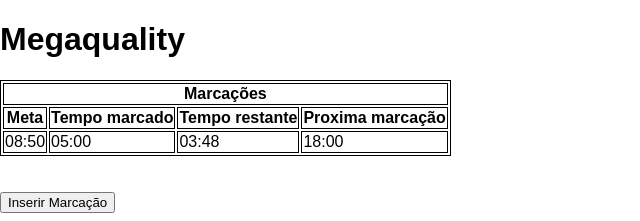
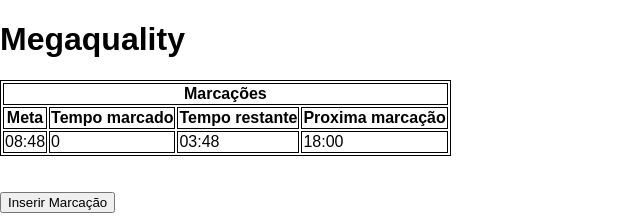
Before and after one commit to brunomrpx/megatime, a React (Create React App) app: page / in a window 1280 px wide. Shown: the top 221 px of the page, without its empty margins (0-640 px from the left). Built offline with nearby package versions, Linux system fonts and the light colour scheme; the HTML template or start-up script is replaced by a standard one.

Commit message:
Started TimeDashboard development

```diff
--- a/src/App.js
+++ b/src/App.js
@@ -3,6 +3,8 @@
 
 import Table from './components/Timesheet/Table';
 import NewEntryButton from './components/Timesheet/NewEntryButton';
+import GoalTime from './components/TimeDashboard/GoalTime'
+import CompletedTime from './components/TimeDashboard/CompletedTime';
 
 class App extends Component {
   constructor(props) {
@@ -38,8 +40,12 @@
           </thead>
           <tbody>
             <tr>
-              <td>08:50</td>
-              <td>05:00</td>
+              <td>
+                <GoalTime value={'08:48'} />
+              </td>
+              <td>
+                <CompletedTime entries={this.state.entries} />
+              </td>
               <td>03:48</td>
               <td>18:00</td>
             </tr>
--- /dev/null
+++ b/src/components/TimeDashboard/CompletedTime.js
@@ -0,0 +1,30 @@
+import React, { Component } from 'react';
+
+class CompletedTime extends Component {
+  render() {
+    console.log('entries: ', this.props.entries);
+
+    let entries = this.props.entries;
+
+    let timeInMiliseconds = entries.reduce((prev, e) => {
+      if (!e.start || !e.stop) {
+        return 0;
+      }
+
+      let startDate = new Date(JSON.parse(e.start));
+      let stopDate = new Date(JSON.parse(e.stop));
+
+      return prev + (stopDate - startDate);
+    }, 0);
+
+    return (
+      <div>{timeInMiliseconds}</div>
+    );
+  }
+}
+
+CompletedTime.defaultProps = {
+  entries: [],
+};
+
+export default CompletedTime;
--- /dev/null
+++ b/src/components/TimeDashboard/GoalTime.js
@@ -0,0 +1,15 @@
+import React, { Component } from 'react';
+
+class GoalTime extends Component {
+  render() {
+    return (
+      <div>{this.props.value}</div>
+    );
+  }
+}
+
+GoalTime.defaultProps = {
+  value: null,
+};
+
+export default GoalTime;
```
